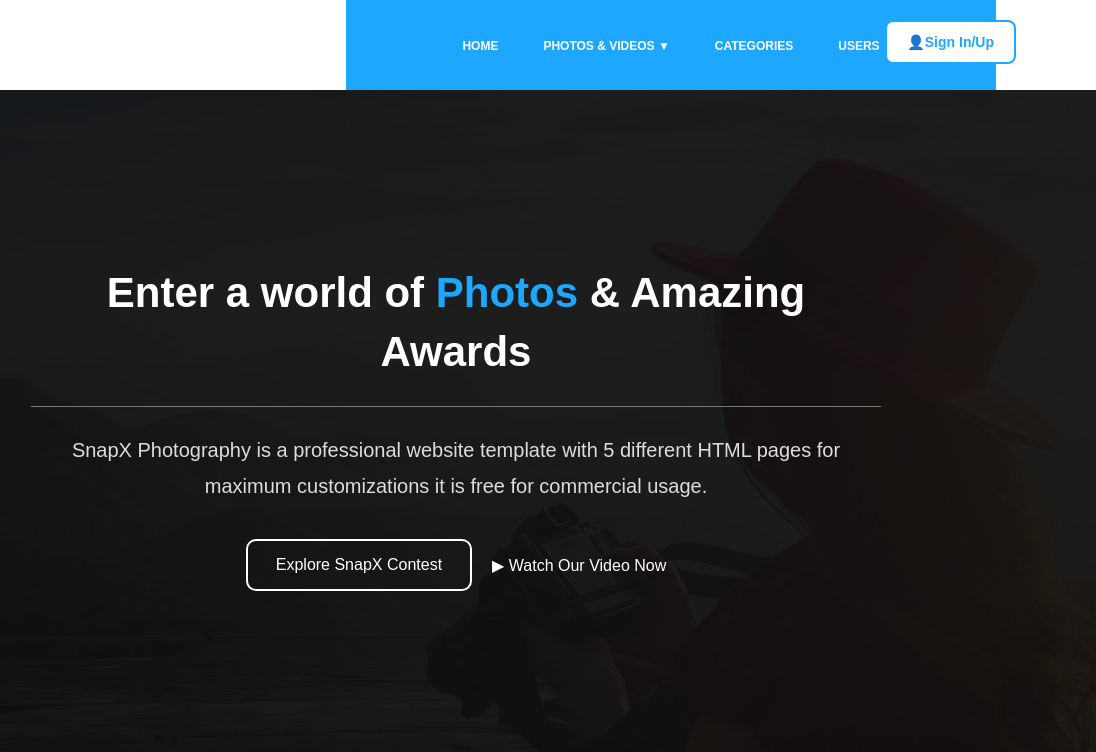
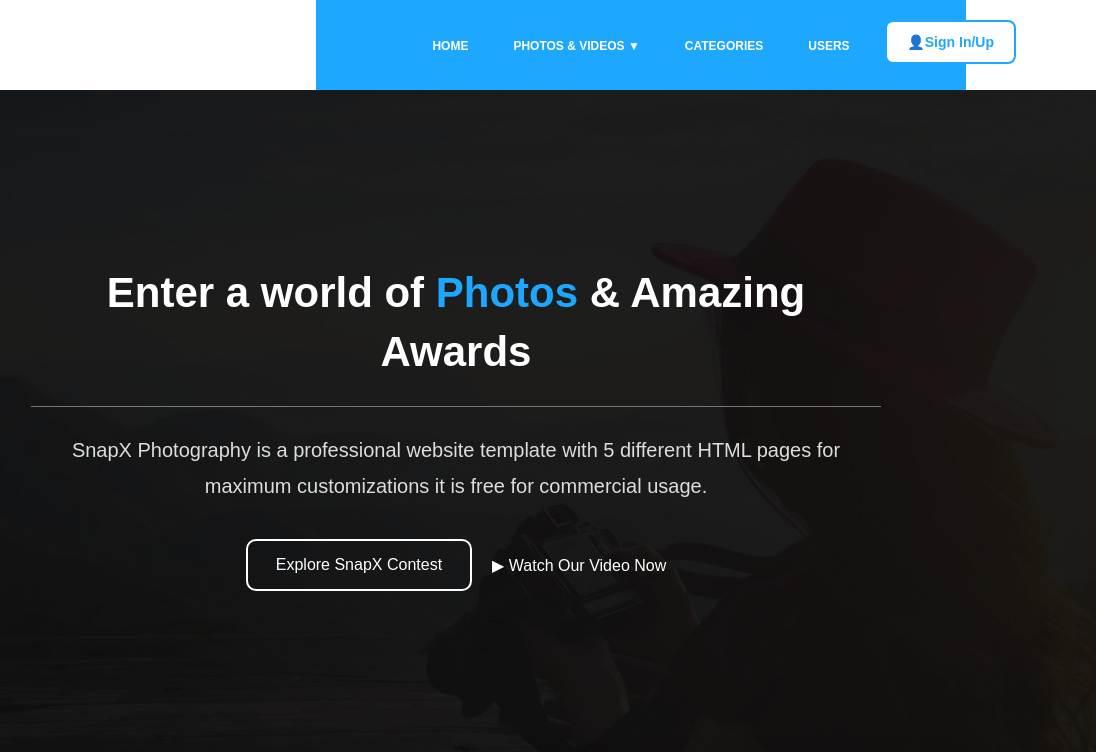
Before and after one commit to venkatabharath-code/HTML-CSS-demo-task1, a plain HTML site: page index.html in a window 1280 px wide. Shown: the top 752 px of the page, 184-1280 px from the left. Drawn offline with Linux system fonts and the light colour scheme.

Commit message:
SnapX photography update completed

```diff
--- a/style.css
+++ b/style.css
@@ -44,7 +44,7 @@
 
 .nav-center {
     position: absolute;
-    left: 530px;
+    left: 500px;
     top: 0;
     width: 650px;
     height: 90px;
```
